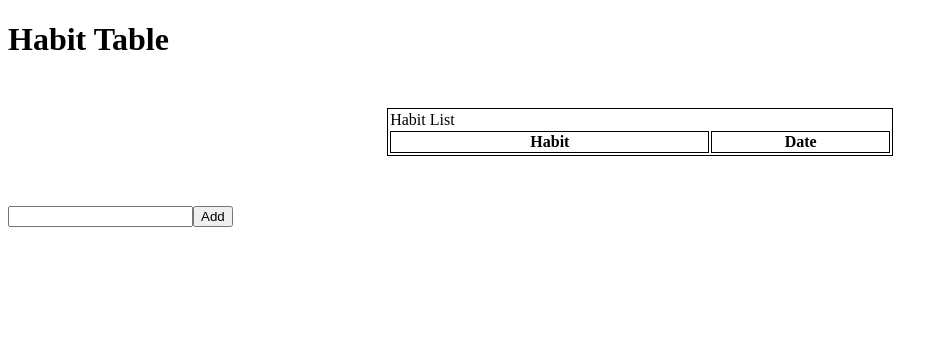
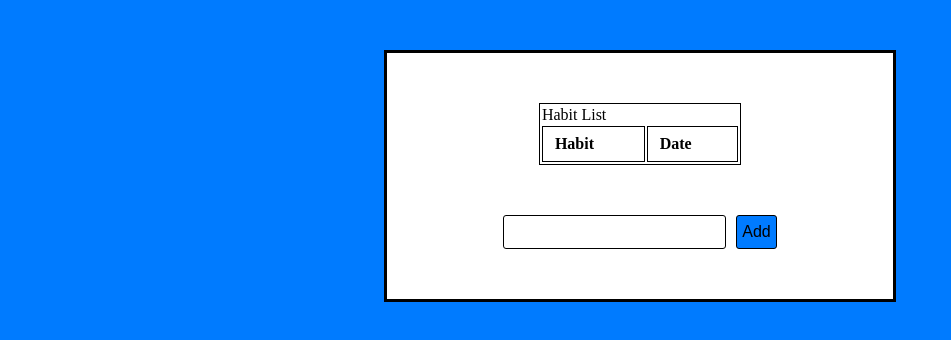
Before and after one commit to ArmandoVargasArciga/CMPS3390_Project1_App2, a Vue app: page / in a window 1280 px wide. Shown: the top 340 px of the page, without its empty margins (0-951 px from the left). Built offline with nearby package versions, Linux system fonts and the light colour scheme.

Commit message:
Finished styling

```diff
--- a/src/App.vue
+++ b/src/App.vue
@@ -5,11 +5,66 @@ import HabitTable from './componets/habitTable.vue';
 
 <template>
   <div id="app">
-    <h1>Habit Table</h1>
+    <div id="container">
     <HabitTable />
+    </div>
   </div>
 </template>
 
-<style scoped>
+<style>
+table{
+  width: 40%;
+  height: 60%;
+  border:1px solid black;
+  margin: 50px auto;
+}
 
+th, td {
+  border: 1px solid black;
+  padding: 8px 12px;
+  text-align: left;
+  background-color: white;
+}
+
+#container{
+  background-color:  white;
+  width: 40%;
+  height: 60%;
+  border:3px solid black;
+  margin: 50px auto;
+}
+
+#form {
+  display: flex;
+  gap: 10px;
+  width: 40%;
+  justify-content: center;
+  margin: 50px auto;
+}
+
+input {
+  padding: 7px;
+  font-size: 16px;
+  border: 1px solid black;
+  border-radius: 3px;
+}
+
+button{
+    background-color: #007bff;
+    border: black solid 1px;
+    color: black;
+    cursor: pointer;
+    padding: 7px 5px;
+    font-size: 16px;
+    border-radius: 3px;
+}
+
+button:hover{
+    background-color: #b4cce6;
+}
+
+body{
+    background-color: #007bff;
+    font-family: Arial Helvetica sans-serif;
+}
 </style>
--- a/src/componets/habitTable.vue
+++ b/src/componets/habitTable.vue
@@ -39,18 +39,8 @@ function addHabit() {
   <input v-model="newHabit">
   <button @click="addHabit">Add</button>
 </div>
-
-
 </template>
 
 <style scoped>
-table{
-  width: 40%;
-  height: 60%;
-  border:1px solid black;
-  margin: 50px auto;
-}
-th{
-  border:1px solid black;
-}
+
 </style>
```
